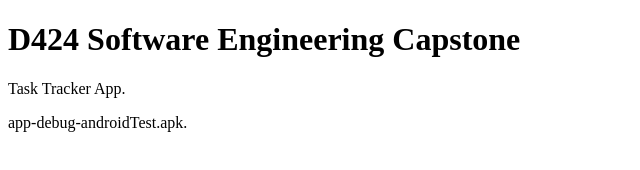
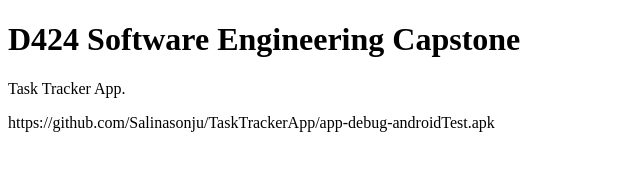
Before and after one commit to Salinasonju/TaskTrackerApp, a plain HTML site: page index.html in a window 1280 px wide. Shown: the whole page, without its empty margins (0-640 px from the left). Drawn offline with Linux system fonts and the light colour scheme.

Commit message:
Update index.html

```diff
--- a/index.html
+++ b/index.html
@@ -18,7 +18,7 @@
 
     <p>Task Tracker App. </p>
 
-    <p>app-debug-androidTest.apk.</p>
+    <p>https://github.com/Salinasonju/TaskTrackerApp/app-debug-androidTest.apk</p>
 
 
 </body>
```
